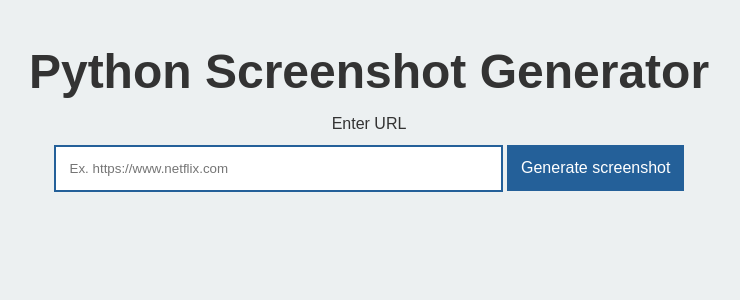
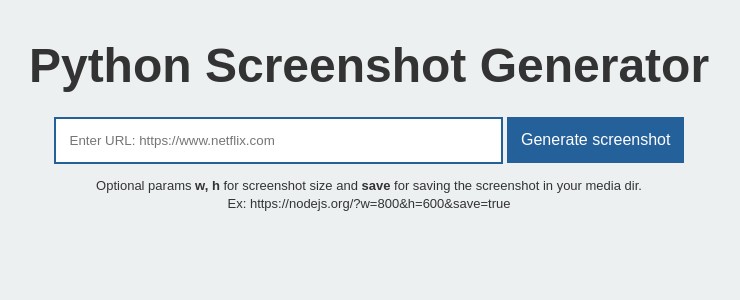
Before and after one commit to rainbow1128/python-screenshot-generator, a Django app: page / in a window 1280 px wide. Shown: the top 300 px of the page, without its empty margins (271-1011 px from the left). Run offline with Django 3.2, Linux system fonts and the light colour scheme.

Commit message:
Generate screenshot on same page. Show more data about the screenshot generated.

```diff
--- a/app/urls.py
+++ b/app/urls.py
@@ -1,10 +1,9 @@
 # -*- encoding: utf-8 -*-
 
-from django.conf.urls import url
+from django.urls import include, path
 from django.views.generic import TemplateView
 from app import views
 
 urlpatterns = [
-    url(r'^$', TemplateView.as_view(template_name='home.html')),
-    url(r'^get_screenshot', views.get_screenshot, name='get_screenshot'),
+    path('', views.get_screenshot, name='get_screenshot'),
 ]
--- a/app/views.py
+++ b/app/views.py
@@ -21,6 +21,9 @@ def get_screenshot(request):
     if request.method == 'POST' and 'url' in request.POST:
         url = request.POST.get('url', '')
         if url is not None and url != '':
+            save = False
+            base_url = '{0.scheme}://{0.netloc}/'.format(urlparse.urlsplit(url))
+            domain = urlparse.urlsplit(url)[1].split(':')[0]
             params = urlparse.parse_qs(urlparse.urlparse(url).query)
             if len(params) > 0:
                 if 'w' in params: width = int(params['w'][0])
@@ -30,6 +33,7 @@ def get_screenshot(request):
             driver.set_window_size(width, height)
 
             if 'save' in params and params['save'][0] == 'true':
+                save = True
                 now = str(datetime.today().timestamp())
                 img_dir = settings.MEDIA_ROOT
                 img_name = ''.join([now, '_image.png'])
@@ -37,14 +41,20 @@ def get_screenshot(request):
                 if not os.path.exists(img_dir):
                     os.makedirs(img_dir)
                 driver.save_screenshot(full_img_path)
-                screenshot = open(full_img_path, 'rb').read()
-                var_dict = {'screenshot': img_name, 'save': True}
+                screenshot = img_name
             else:
-                screenshot = driver.get_screenshot_as_png()
-                image_64_encode = base64.encodestring(screenshot)
-                var_dict = {'screenshot': image_64_encode}
+                screenshot_img = driver.get_screenshot_as_png()
+                screenshot = base64.encodestring(screenshot_img)
+
+            var_dict = {
+                'screenshot': screenshot,
+                'domain': domain,
+                'base_url': base_url,
+                'full_url': url,
+                'save': save
+            }
 
             driver.quit()
             return render(request, 'home.html', var_dict)
     else:
-        return HttpResponse('Error')
+        return render(request, 'home.html')
--- a/static/css/styles.css
+++ b/static/css/styles.css
@@ -3,7 +3,11 @@ body {
     color: #333333;
     font-family: Arial, Helvetica, sans-serif;
     margin: 0 auto;
-    padding: 12px;
+    padding: 6px;
+}
+
+a {
+    color: #246099;
 }
 
 div {
@@ -12,7 +16,7 @@ div {
 
 h1 {
     font-size: 48px;
-    margin-bottom: 16px;
+    margin-bottom: 12px;
 }
 
 input, button {
@@ -32,3 +36,7 @@ button {
     padding: 12px;
     font-size: 16px;
 }
+
+small {
+    font-size: small;
+}
--- a/templates/home.html
+++ b/templates/home.html
@@ -13,15 +13,15 @@
 <body>
 <div>
   <h1>Python Screenshot Generator</h1>
-  <label>Enter URL</label>
-  <form action="/get_screenshot/" method="post">
+  <form action="/" method="post">
     {% csrf_token %}
-    <input type="url" name="url" size="50" placeholder="Ex. https://www.netflix.com" required>
+    <input type="url" name="url" size="50" value="{{ full_url }}" placeholder="Enter URL: https://www.netflix.com" required>
     <button type="submit">Generate screenshot</button>
   </form>
+  <small>Optional params <strong>w, h</strong> for screenshot size and <strong>save</strong> for saving the screenshot in your media dir. <br /> Ex: https://nodejs.org/?w=800&h=600&save=true</small>
 
   {% if screenshot %}
-  <h2>Screenshot</h2>
+  <h2>Screenshot for <a href="{{ base_url }}" target="_blank">{{ domain }}</a></h2>
     {% if save %}
       <img src="{{ MEDIA_URL }}{{ screenshot }}">
     {% else %}
```
